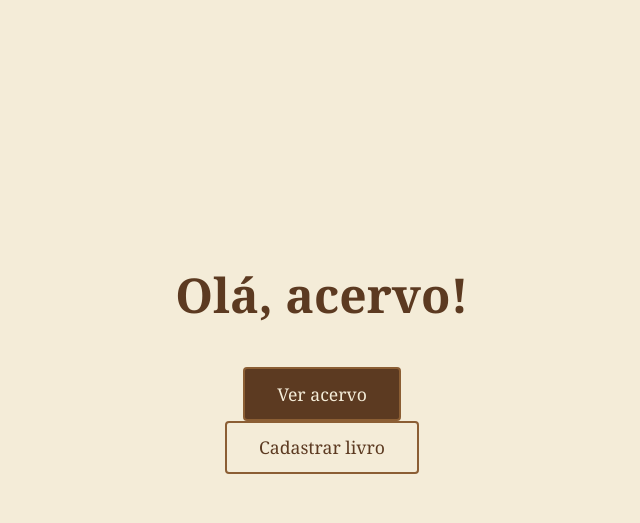
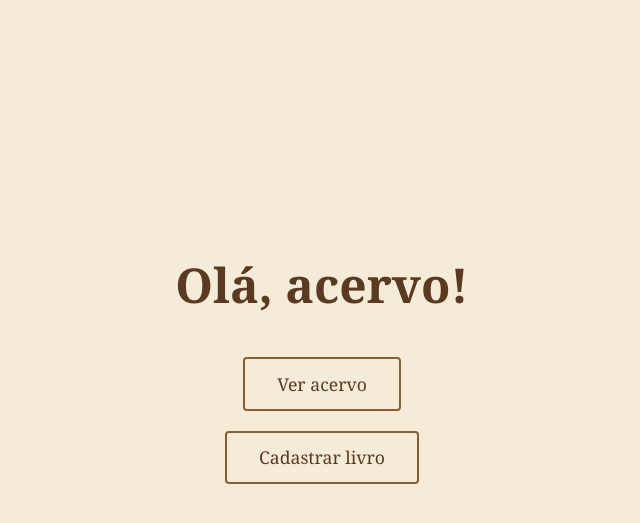
Before and after one commit to solraC09/aula-django, a Django app: page / in a window 1280 px wide. Shown: the top 523 px of the page, without its empty margins (318-958 px from the left). Run offline with Django 5.2, Linux system fonts and the light colour scheme.

Commit message:
refactor:ajeita posicao do botao secundario

```diff
--- a/acervo/static/css/style.css
+++ b/acervo/static/css/style.css
@@ -109,13 +109,14 @@ tr:hover {
 .botao-principal {
     font-family: 'Georgia', 'Times New Roman', serif;
     font-size: 1.1rem;
-    background-color: #5c3a21;
-    color: #f4ecd8;
+    background-color: transparent;
+    color: #5c3a21;
     text-decoration: none;
     padding: 0.8rem 2rem;
     border-radius: 4px;
     border: 2px solid #8b5e34;
-    transition: background-color 0.2s ease;
+    transition: background-color 0.2s ease, color 0.2s ease;
+    margin-bottom: 20px;
 }
 
 .botao-principal:hover {
```
